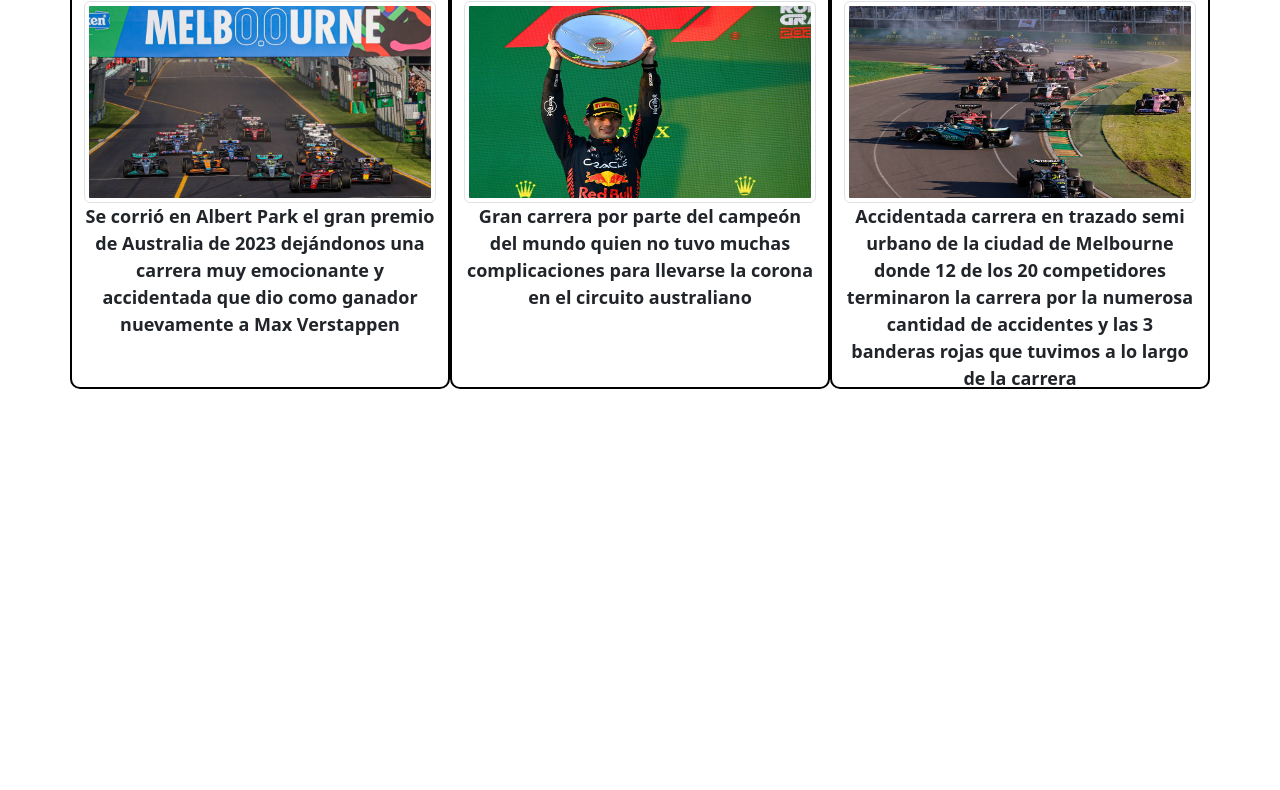
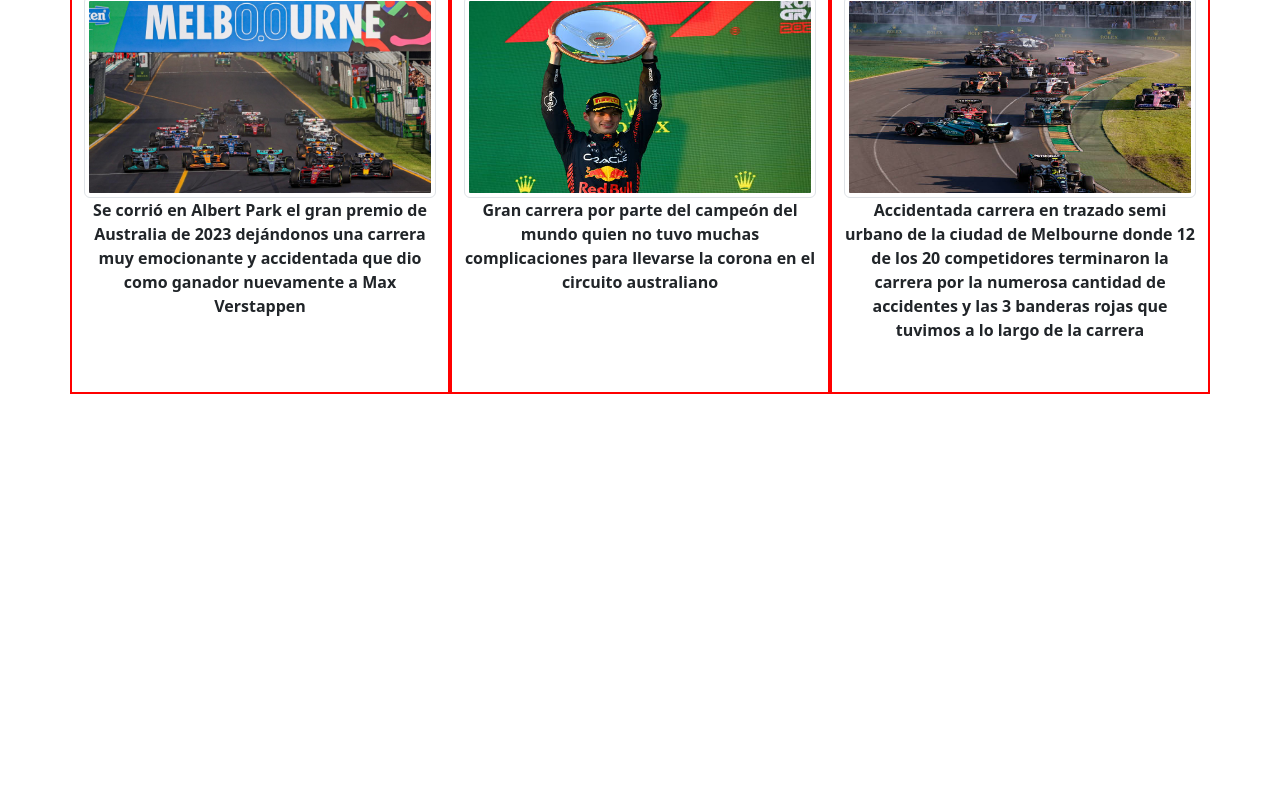
Before and after one commit to JuanPardal14/PreEntrega2-Pardal, a plain HTML site: page index.html in a window 1280 px wide. Shown: the part 164-954 px from the top of the page. Before the commit the page ends 800 px from the top, so only its background shows below. Drawn offline with nearby package versions, Linux system fonts and the light colour scheme.

Commit message:
se termino de desarrollar el apartado de NEWS

```diff
--- a/index.html
+++ b/index.html
@@ -58,10 +58,12 @@
       </div>
     </div>
   </div>
+</section>
+<section>
+  <div class="container">
 
 
-
-
+  </div>
 </section>
 </main>
 
--- a/style.css
+++ b/style.css
@@ -29,9 +29,9 @@ h1{
     background-color:white ;
     height:400px;
     font-weight:bold;
-    padding-top:10px;
-    border:solid black 2px;
-    border-radius:10px;
+    border:solid red 2px;
+    margin-top:5px;
+    font-size:medium;
 }
 
 .imagencolumnna{
```
